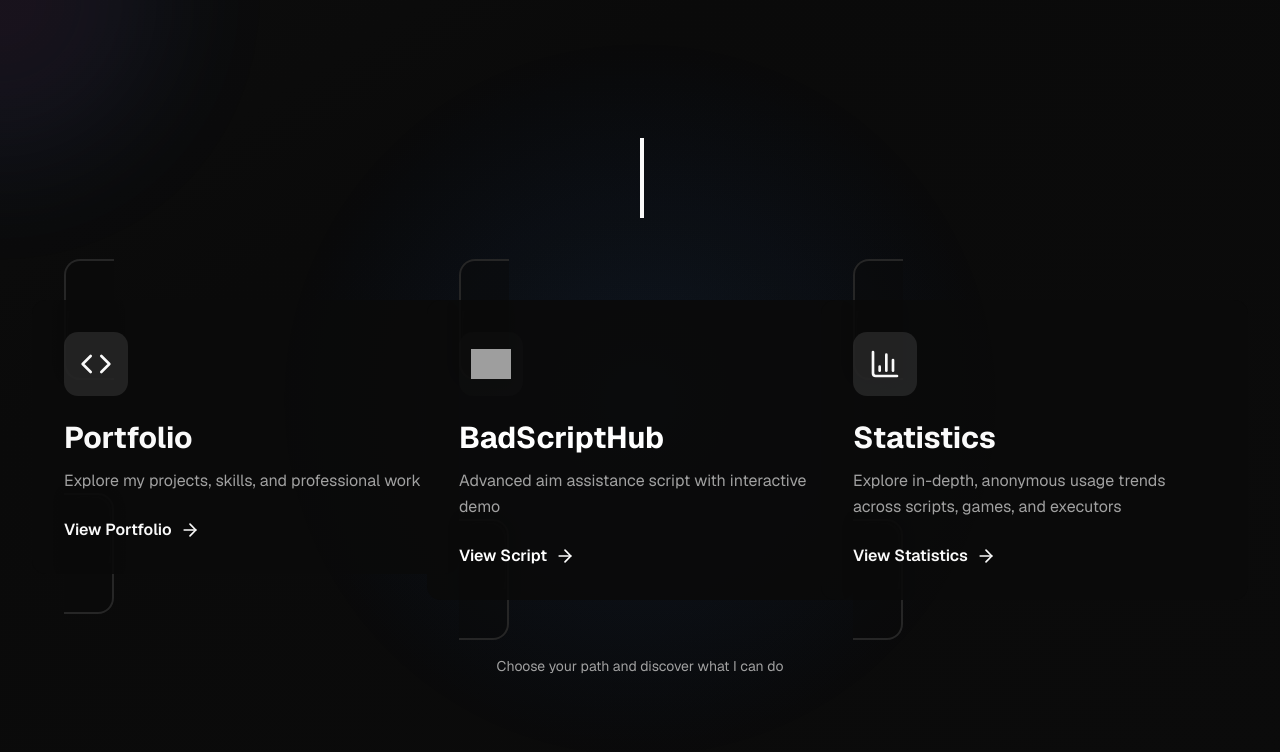
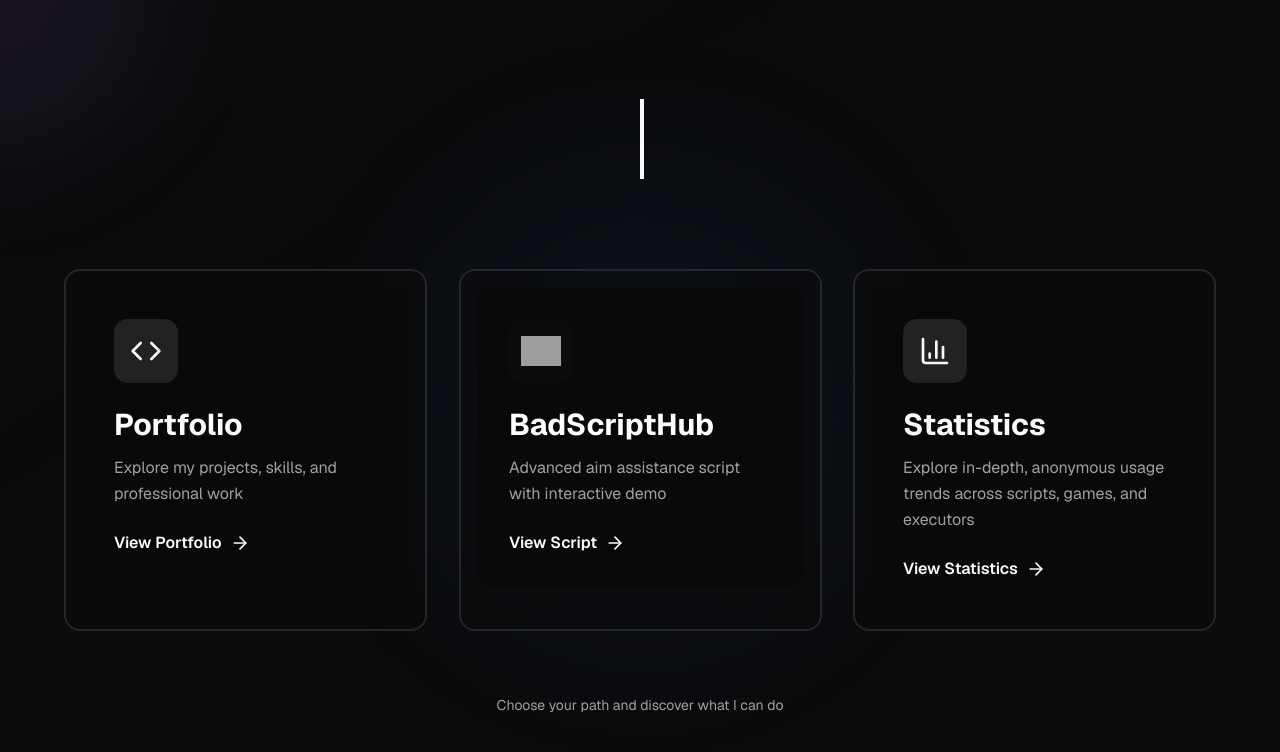
Before and after one commit to froumes/austinxyz.lol, a Next.js app: page / in a window 1280 px wide. Shown: the top 752 px of the page. Built offline with nearby package versions, Linux system fonts and the light colour scheme; grey boxes are pictures that could not be loaded.

Commit message:
feat(badscripthub): add subtle scroll-reveal to header controls using asChild; fix landing layout by using asChild on cards; enhance Reveal component

```diff
--- a/app/badscripthub/page.tsx
+++ b/app/badscripthub/page.tsx
@@ -33,6 +33,7 @@ import { Select, SelectContent, SelectItem, SelectTrigger, SelectValue } from "@
 import Link from "next/link"
 import { LogoSimple } from "@/components/logo"
 import dynamic from "next/dynamic"
+import { Reveal } from "@/components/reveal"
 
 const StatsDashboard = dynamic(() => import("@/components/stats-dashboard"), {
   ssr: false,
@@ -469,6 +470,7 @@ export default function BadScriptHubPage() {
             </div>
           </Link>
 
+          <Reveal asChild delay={100}>
             <div className="flex items-center gap-4">
               <Link
                 href="/stats"
--- a/app/page.tsx
+++ b/app/page.tsx
@@ -177,7 +177,7 @@ export default function HomePage() {
         </Reveal>
 
         <div className="grid md:grid-cols-3 gap-8 max-w-6xl mx-auto">
-          <Reveal delay={100}>
+          <Reveal asChild delay={100}>
           <Link
             href="/portfolio"
             onMouseEnter={() => setHoveredOption("portfolio")}
@@ -222,7 +222,7 @@ export default function HomePage() {
           </Link>
           </Reveal>
 
-          <Reveal delay={200}>
+          <Reveal asChild delay={200}>
           <Link
             href="/badscripthub"
             onMouseEnter={() => setHoveredOption("badscripthub")}
@@ -274,7 +274,7 @@ export default function HomePage() {
             </div>
           </Link>
           </Reveal>
-          <Reveal delay={300}>
+          <Reveal asChild delay={300}>
           <Link
             href="/stats"
             onMouseEnter={() => setHoveredOption("stats")}
--- a/components/reveal.tsx
+++ b/components/reveal.tsx
@@ -6,9 +6,10 @@ interface RevealProps {
   children: React.ReactNode
   className?: string
   delay?: number
+  asChild?: boolean
 }
 
-export function Reveal({ children, className, delay = 0 }: RevealProps) {
+export function Reveal({ children, className, delay = 0, asChild = false }: RevealProps) {
   const ref = useRef<HTMLDivElement | null>(null)
   const [visible, setVisible] = useState(false)
 
@@ -40,17 +41,22 @@ export function Reveal({ children, className, delay = 0 }: RevealProps) {
     return () => observer.disconnect()
   }, [delay])
 
+  const baseStyle: React.CSSProperties = {
+    transition: "opacity 600ms cubic-bezier(0.4,0,0.2,1), transform 600ms cubic-bezier(0.4,0,0.2,1)",
+    opacity: visible ? 1 : 0,
+    transform: visible ? "none" : "translateY(16px)",
+    willChange: "opacity, transform",
+  }
+
+  if (asChild && React.isValidElement(children)) {
+    const child = children as React.ReactElement<any>
+    const mergedClass = [child.props.className, className].filter(Boolean).join(" ")
+    const mergedStyle = { ...baseStyle, ...(child.props.style || {}) }
+    return React.cloneElement(child, { ref, className: mergedClass, style: mergedStyle })
+  }
+
   return (
-    <div
-      ref={ref}
-      className={className}
-      style={{
-        transition: "opacity 600ms cubic-bezier(0.4,0,0.2,1), transform 600ms cubic-bezier(0.4,0,0.2,1)",
-        opacity: visible ? 1 : 0,
-        transform: visible ? "none" : "translateY(16px)",
-        willChange: "opacity, transform",
-      }}
-    >
+    <div ref={ref} className={className} style={baseStyle}>
       {children}
     </div>
   )
```
Lines whose indentation alone changed are shown as unchanged.
